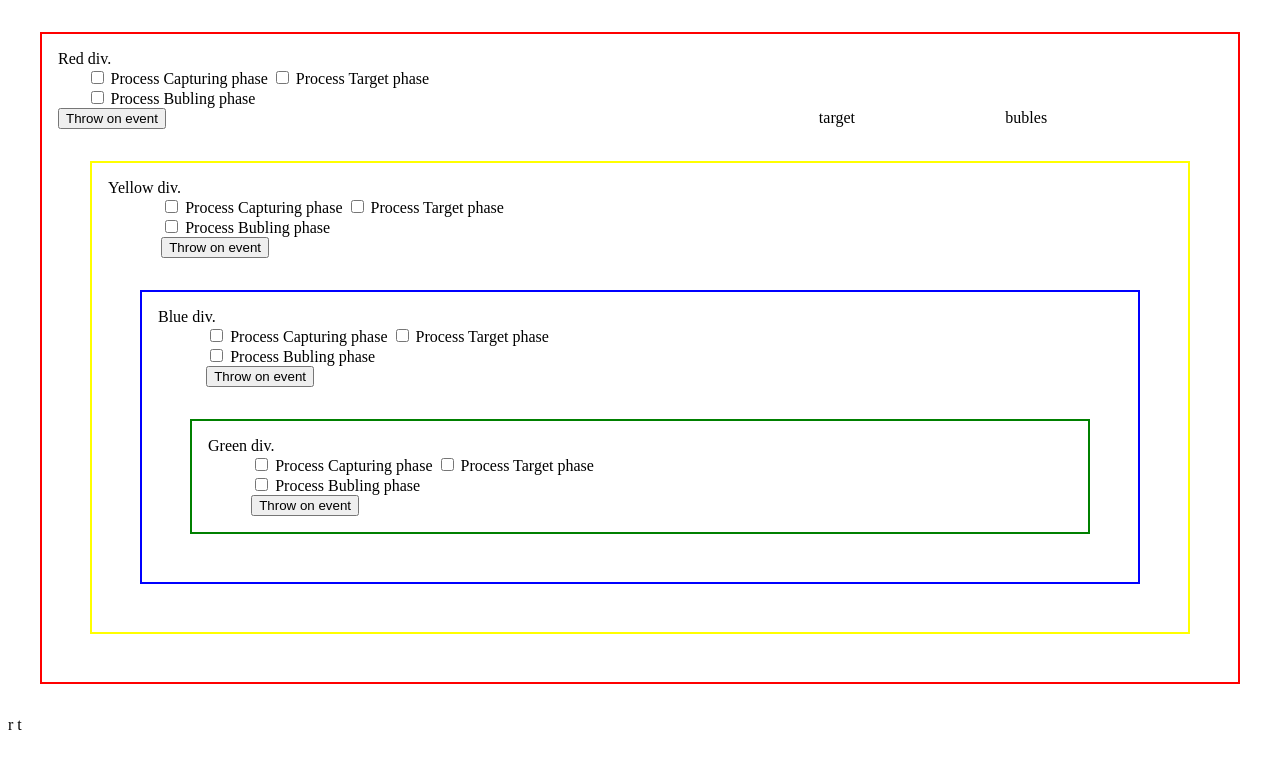
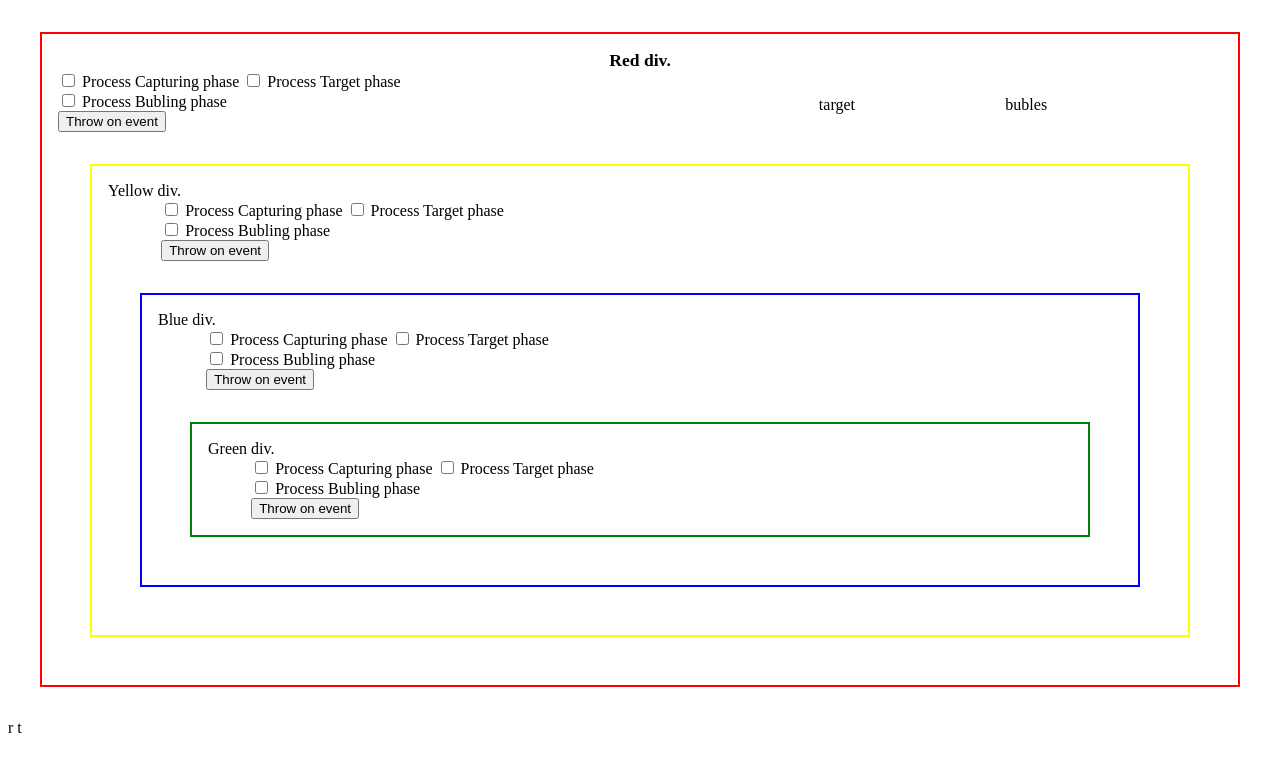
Before and after one commit to SergeyKlimuk603/JS_HTML_CSS, a plain HTML site: page PDP/Task/index.html in a window 1280 px wide. Drawn offline with Linux system fonts and the light colour scheme.

Commit message:
pdp task

```diff
--- a/PDP/Task/index.html
+++ b/PDP/Task/index.html
@@ -10,25 +10,16 @@
 <body>
     <div id="redDiv" class="divBlock">
         <div>
-            <div>Red div.</div>
+            <div class="divTitle">Red div.</div>
             <div class="twoColumnDiv">
-                <form>
-                    <label>
                 <input  type="checkbox" name="redDiv">
                     Process Capturing phase
-                    </label>
-                    <label>
                 <input  type="checkbox" name="redDiv">
                     Process Target phase
-                    </label>
                 <br>
-                    <label>
                 <input  type="checkbox" name="redDiv">
                     Process Bubling phase
-                    </label>
                 <br>
-
-                </form>
                 <button id="bbb" name="throwEvent">Throw on event</button>
             </div>
             <div class="twoColumnDiv">
--- a/PDP/Task/style.css
+++ b/PDP/Task/style.css
@@ -4,8 +4,15 @@
     border: 2px solid;
 }
 
+.divTitle {
+    text-align: center;
+    font-size: 1.1rem;
+    font-weight: bold;
+}
+
 .twoColumnDiv {
     display: inline-block;
+    vertical-align: middle;
     width: 49%;
 }
 
```
Lines whose indentation alone changed are shown as unchanged.
